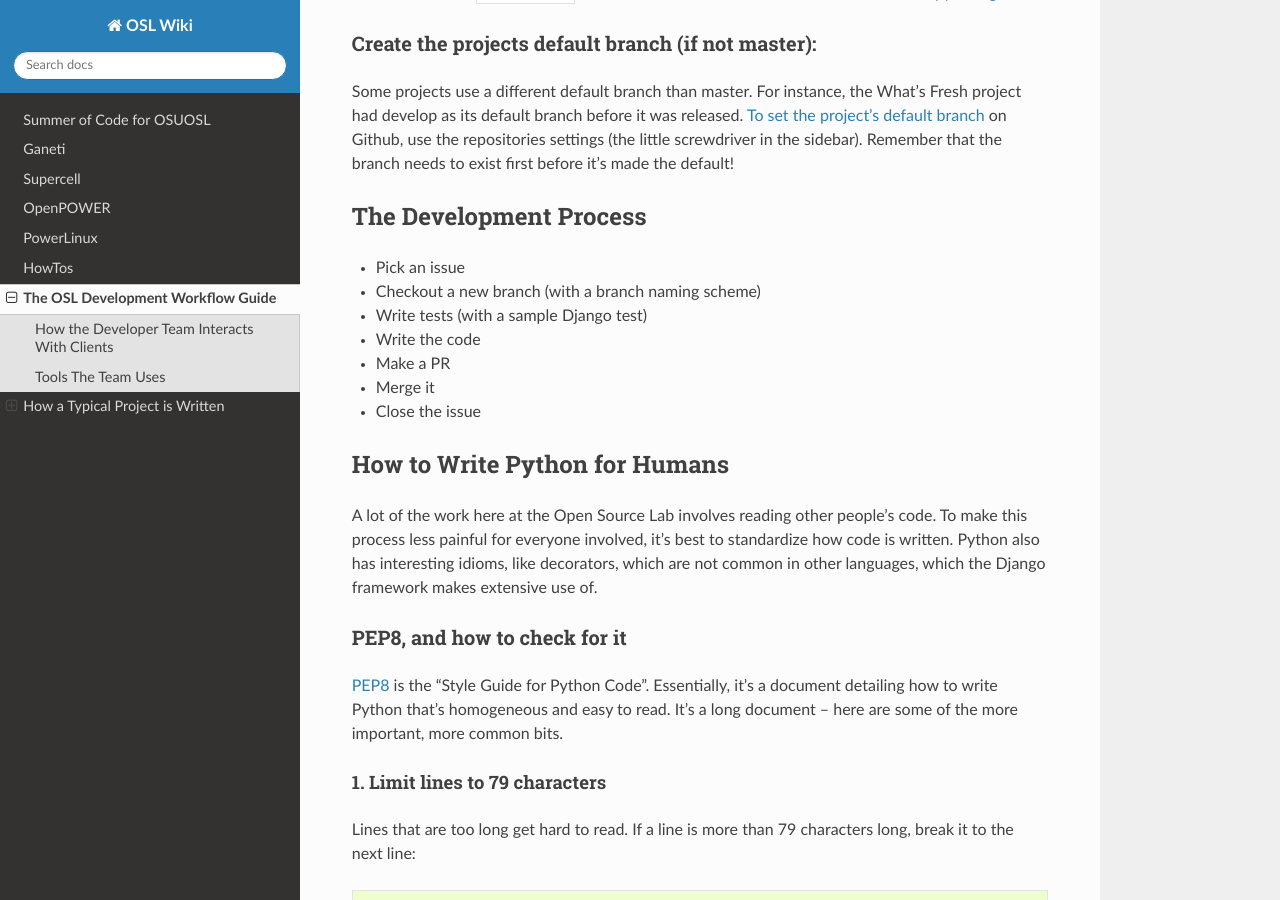
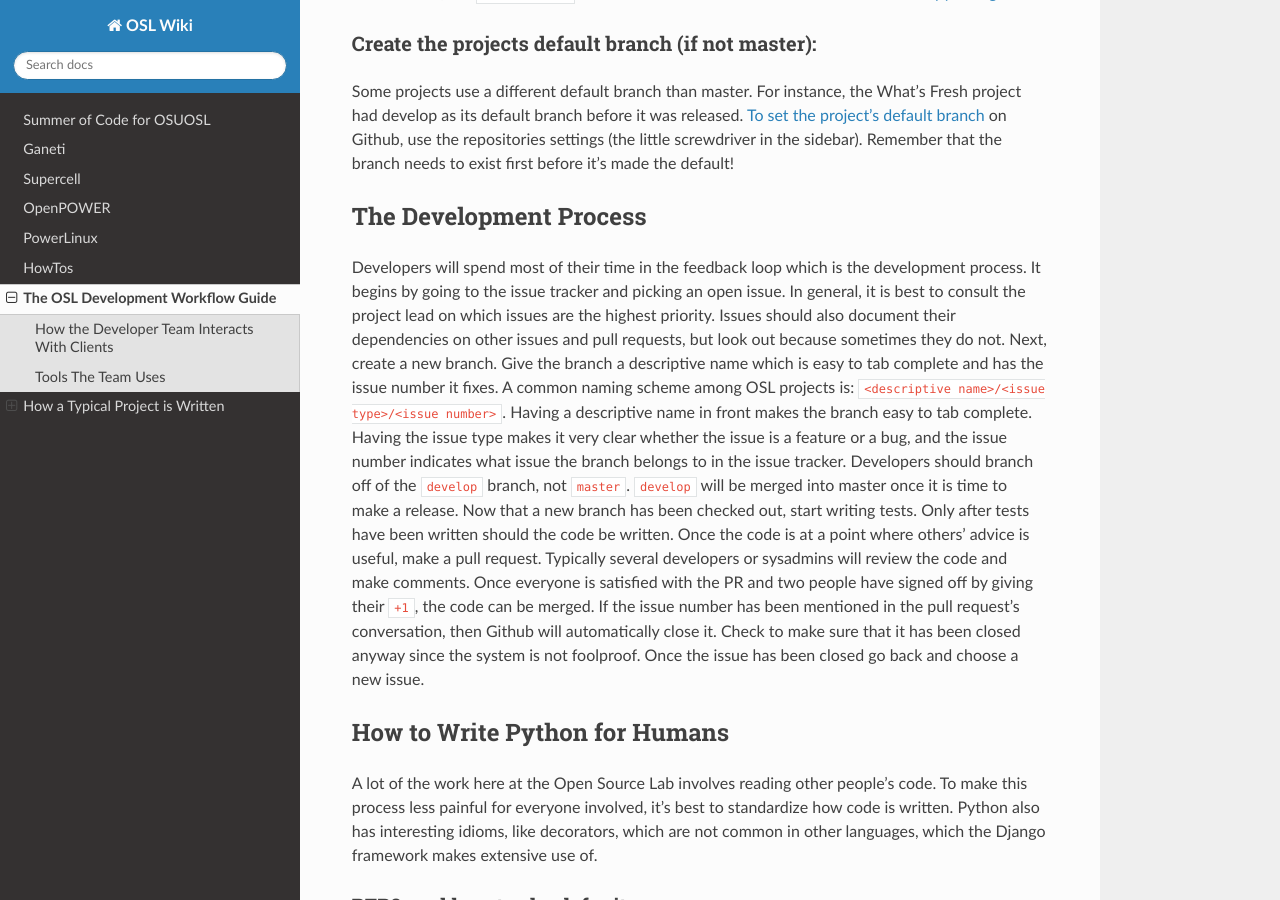
Before and after one commit to osuosl/wiki, a Sphinx documentation site: the page built from source/development_process/index.rst, in a window 1280 px wide and 900 px high, scrolled down 3436 px. Built offline with Sphinx 7.4.7 and the Read the Docs theme 2.0.0, drawn with Linux system fonts in a browser that asks for light colours.

Commit message:
Add section on the development process

```diff
--- a/source/development_process/index.rst
+++ b/source/development_process/index.rst
@@ -201,13 +201,31 @@ exist first before it's made the default!
 
 The Development Process
 -----------------------
-- Pick an issue
-- Checkout a new branch (with a branch naming scheme)
-- Write tests (with a sample Django test)
-- Write the code
-- Make a PR
-- Merge it
-- Close the issue
+
+Developers will spend most of their time in the feedback loop which is the
+development process. It begins by going to the issue tracker and picking an
+open issue. In general, it is best to consult the project lead on which issues
+are the highest priority. Issues should also document their dependencies on
+other issues and pull requests, but look out because sometimes they do not.
+Next, create a new branch. Give the branch a descriptive name which is easy to
+tab complete and has the issue number it fixes. A common naming scheme among
+OSL projects is: ``<descriptive name>/<issue type>/<issue number>``. Having a
+descriptive name in front makes the branch easy to tab complete. Having the
+issue type makes it very clear whether the issue is a feature or a
+bug, and the issue number indicates what issue the branch belongs to in the
+issue tracker. Developers should branch off of the ``develop`` branch, not
+``master``. ``develop`` will be merged into master once it is time to make a
+release.
+Now that a new branch has been checked out, start writing tests. Only after
+tests have been written should the code be written. Once the code is at a point
+where others' advice is useful, make a pull request. Typically several
+developers or sysadmins will review the code and make comments. Once everyone
+is satisfied with the PR and two people have signed off by giving their ``+1``,
+the code can be merged. If the issue number has been mentioned in the pull
+request's conversation, then Github will automatically close it. Check to make
+sure that it has been closed anyway since the system is not foolproof. Once the
+issue has been closed go back and choose a new issue.
+
 
 How to Write Python for Humans
 ------------------------------
```
